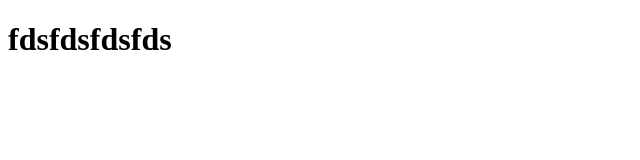
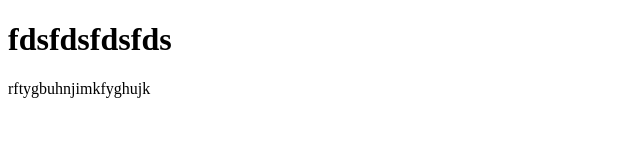
Before and after one commit to mgelvoleo/aquaeden-netjs, a plain HTML site: page index.html in a window 1280 px wide. Shown: the whole page, without its empty margins (0-640 px from the left). Drawn offline with Linux system fonts and the light colour scheme.

Commit message:
test
testffdf

```diff
--- a/index.html
+++ b/index.html
@@ -8,5 +8,6 @@
 </head>
 <body>
     <h1>fdsfdsfdsfds</h1>
+    <p>rftygbuhnjimkfyghujk</p>
 </body>
 </html>
```
